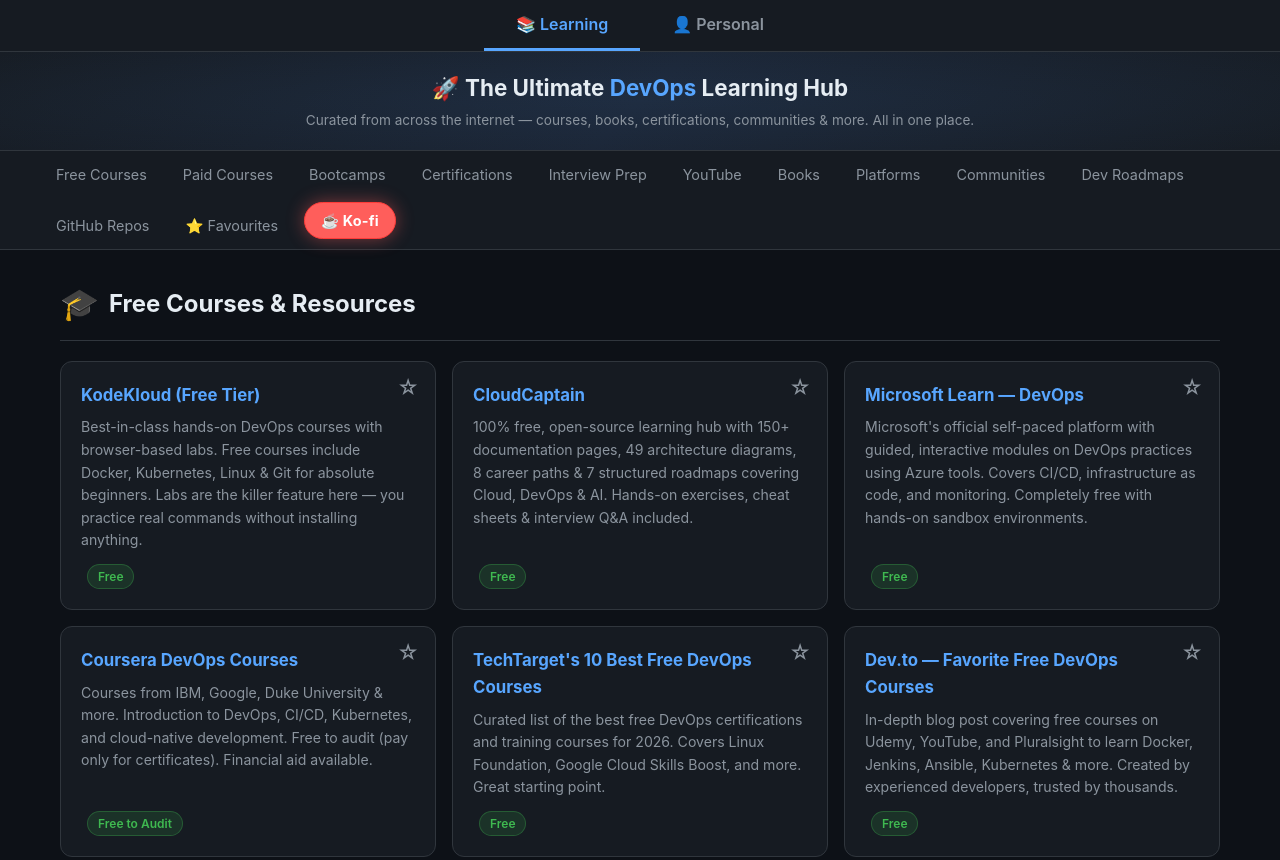
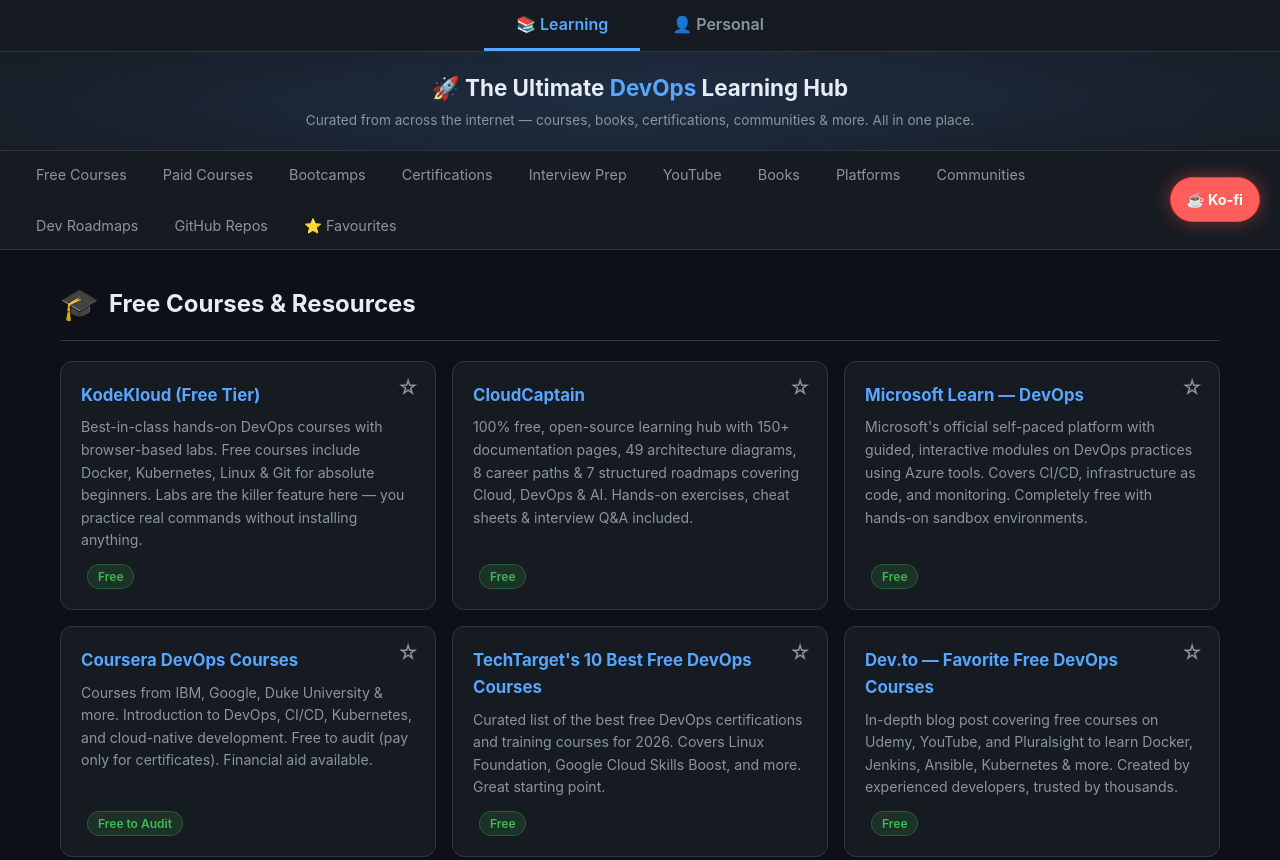
Before and after one commit to ShubhamBhavsar101/Agentic-AI, a plain HTML site: page devops-learning-hub/devops-learning-hub.html in a window 1280 px wide. Shown: the top 860 px of the page. Drawn offline with Linux system fonts and the light colour scheme; no server answers.

Commit message:
prominent Ko-fi button in top nav after Favourites

```diff
--- a/devops-learning-hub/devops-learning-hub.css
+++ b/devops-learning-hub/devops-learning-hub.css
@@ -207,28 +207,53 @@
   transition: color 0.2s;
   white-space: nowrap;
 }
-.learning-nav li a.nav-kofi {
-  background: #ff5e5b;
-  color: #fff;
-  border-radius: var(--radius-pill);
-  font-weight: 700;
-  padding: 6px 16px;
-  margin: auto 6px;
-  border: 1px solid #ff3b38;
-  box-shadow: 0 0 18px rgba(255,94,91,0.45);
-  letter-spacing: 0.2px;
-}
 .learning-nav li a:hover,
 .learning-nav li a.active {
   color: var(--link);
 }
-.learning-nav li a.nav-kofi:hover {
-  opacity: 0.92;
+
+/* Inline Ko-fi CTA in nav */
+.nav-cta {
+  flex-shrink: 0;
+  height: max-content;
+  display: inline-flex;
+  align-items: center;
+  gap: 10px;
+  padding: 10px 16px;
+  background: #ff5e5b;
+  color: #fff;
+  border: 1px solid #ff3b38;
+  border-radius: 999px;
+  font-weight: 700;
   text-decoration: none;
+  box-shadow: 0 0 18px rgba(255,94,91,0.45), 0 0 6px rgba(0,0,0,0.25);
+  transition: transform 0.15s ease, background 0.15s ease, box-shadow 0.15s ease;
+  font-size: 0.9em;
+}
+.nav-cta:hover {
+  opacity: 1;
   background: #ff3b38;
+  transform: translateY(-1px);
+  box-shadow: 0 0 24px rgba(255,59,56,0.65), 0 0 10px rgba(0,0,0,0.35);
+  text-decoration: none;
   color: #fff;
-  box-shadow: 0 0 22px rgba(255,59,56,0.7);
-  transform: translateY(-1px);
+}
+
+/* Keep nav layout inline + centered */
+.learning-nav ul {
+  list-style: none;
+  display: flex;
+  flex-wrap: wrap;
+  gap: 4px;
+  max-width: var(--max-width);
+  margin: 0 auto;
+  align-items: center;
+}
+.learning-nav {
+  display: flex;
+  align-items: center;
+  justify-content: center;
+  gap: 12px;
 }
 
 /* ── CONTAINER ────────────────────────────────────────── */
--- a/devops-learning-hub/devops-learning-hub.html
+++ b/devops-learning-hub/devops-learning-hub.html
@@ -41,8 +41,8 @@
     <li><a href="#roadmaps">Dev Roadmaps</a></li>
     <li><a href="#github-repos">GitHub Repos</a></li>
     <li><a href="#favourites">⭐ Favourites <span id="favourites-count" class="hidden">0</span></a></li>
-    <li><a href="https://ko-fi.com" target="_blank" rel="noopener" class="nav-kofi">☕ Ko-fi</a></li>
   </ul>
+  <a href="https://ko-fi.com" target="_blank" rel="noopener" class="nav-cta">☕ Ko-fi</a>
 </nav>
 
 <div class="container">
```
